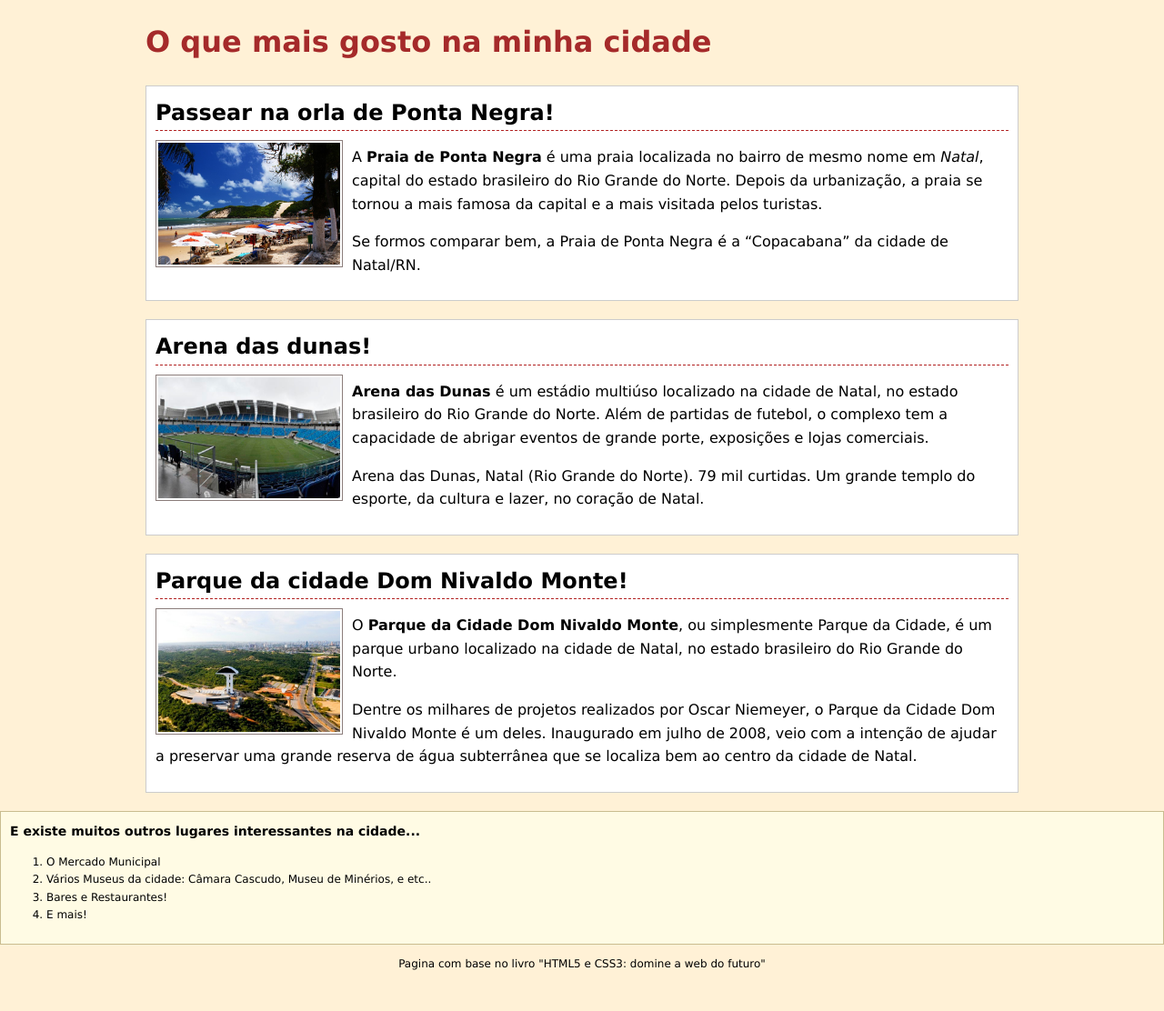
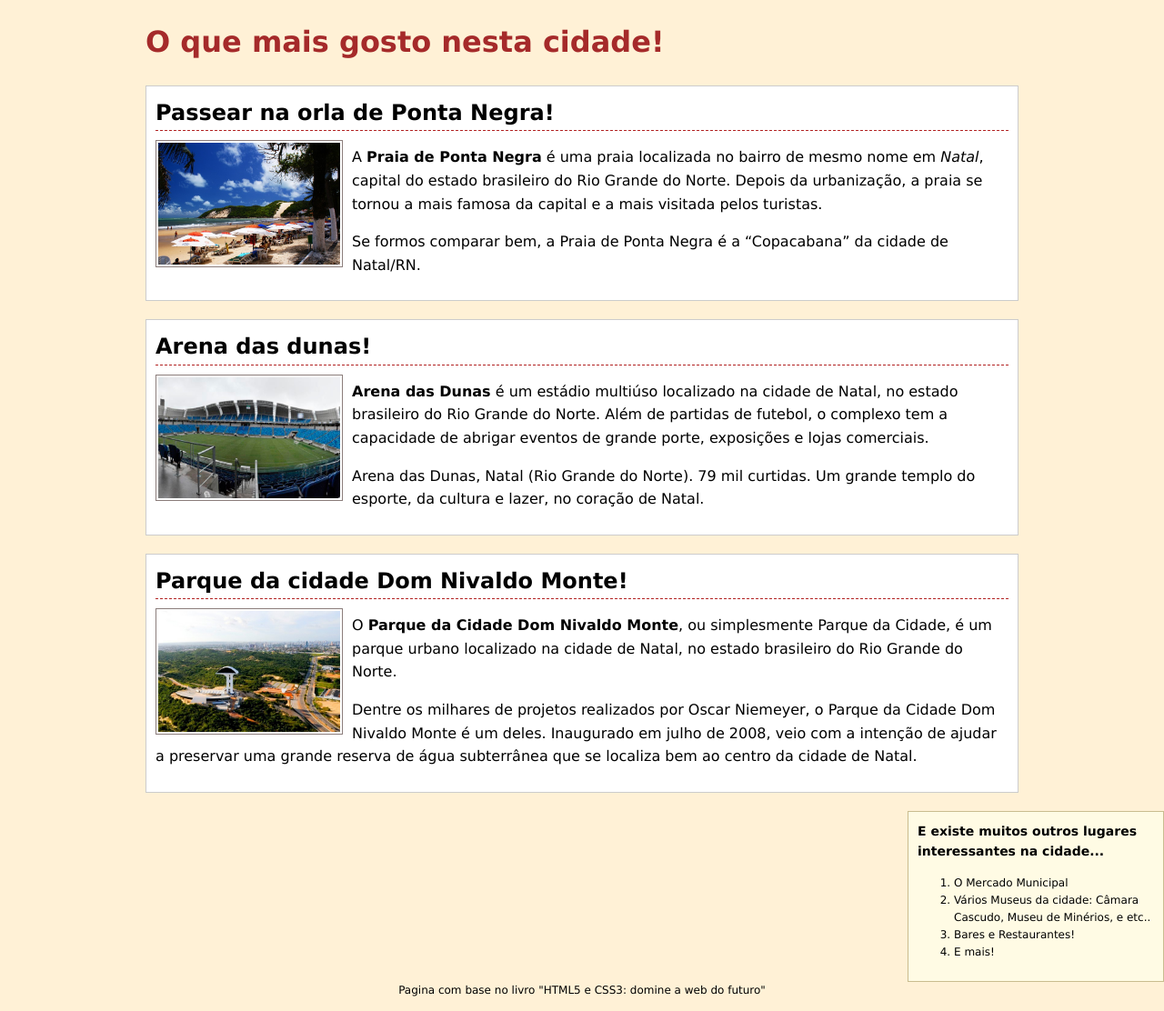
Before and after one commit to CamilaAmbrosio/WEB, a plain HTML site: page index.html in a window 1280 px wide. Shown: the whole page at 91% size. Before the commit the page ends 1082 px from the top, so only its background shows below. Drawn offline with nearby package versions, Linux system fonts and the light colour scheme; a script that the page names is missing.

Commit message:
modificado

```diff
--- a/css.css
+++ b/css.css
@@ -45,7 +45,9 @@ h1 a{
 .sidenote{
 	background-color: #FFFBE4;
 	border: 1px solid #C9BC8F;
+	float : right;
 	padding: 10px;
+	width: 260px;
 }
 .sidenote h3{
 	font-size: 14px;
@@ -58,3 +60,4 @@ h1 a{
 	float:left;
 	width: 660px;
 }
+capitulo3.. pagina27...
--- a/index.html
+++ b/index.html
@@ -10,7 +10,7 @@
 		<body>
 					<div class="places">
 				<div class="container">
-			<h1><a href= ''>O que mais gosto na minha cidade</a></h1>
+			<h1><a href= ''>O que mais gosto nesta cidade!</a></h1>
 
 		<div class="place">
 			<h2>Passear na orla de Ponta Negra!</h2>
@@ -52,6 +52,7 @@
 				<div class="clear"></div>
 		</div>
 				</div>
+
 					</div class="places">
 						<div class= "sidenote">
 							<h3>E existe muitos outros lugares interessantes na cidade...</h3>
@@ -62,9 +63,11 @@
 								<li>E mais!</li>
 							</ol>
 						</div>
-					<div class="footer">
+
+					<div class="footer clear">
 						<P>Pagina com base no livro "HTML5 e CSS3: domine a web do futuro"</P>
 					</div>
+
 			<script src="jquery.min.js"></script>
 		</body>
 </html>
```
